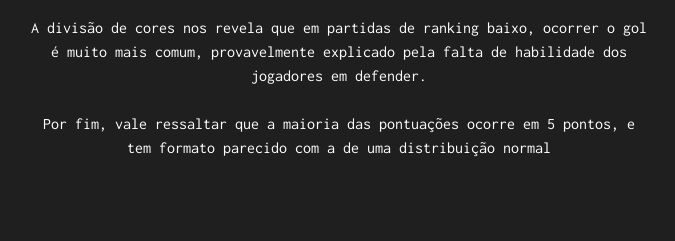
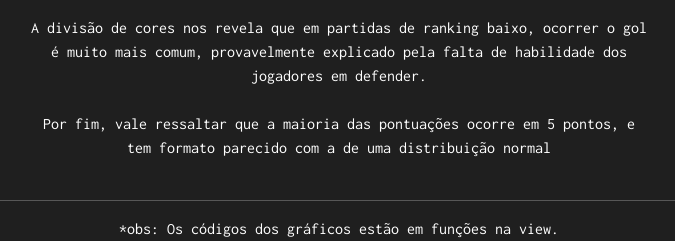
Before and after one commit to GustavoSanches55/pong2, a Django app: template pong/templates/sanches/index.html in a window 1280 px wide. Shown: the part 3306-3547 px from the top of the page, without its empty margins (301-976 px from the left). Before the commit the page ends 3463 px from the top, so only its background shows below. Run offline with Django 3.2, Linux system fonts and the light colour scheme; the template is opened without the code that fills it: values that come from a table or form of the project are taken from there, others are empty; data comes from the database, SQL or seed files in the repository.

Commit message:
Add uma observação importante

```diff
--- a/pong/templates/sanches/index.html
+++ b/pong/templates/sanches/index.html
@@ -158,7 +158,15 @@
         </div>
     </div>
 
-    <br>
+    <br><hr>
+
+    <div class="row justify-content-center">
+        <br>
+        <div class="col-6">
+            *obs: Os códigos dos gráficos estão em funções na view.
+        </div>
+    </div>
+
 </body>
 
 </html>
```
